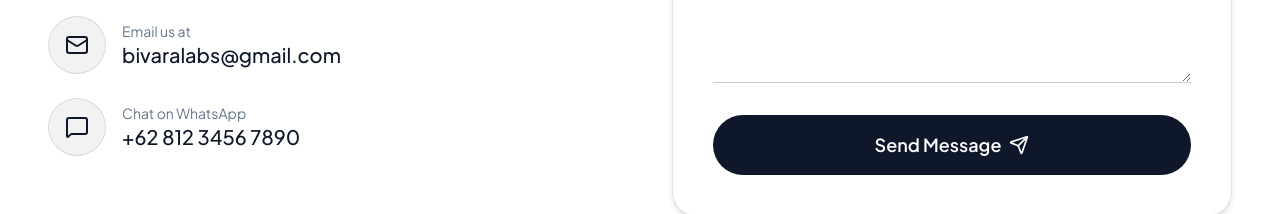
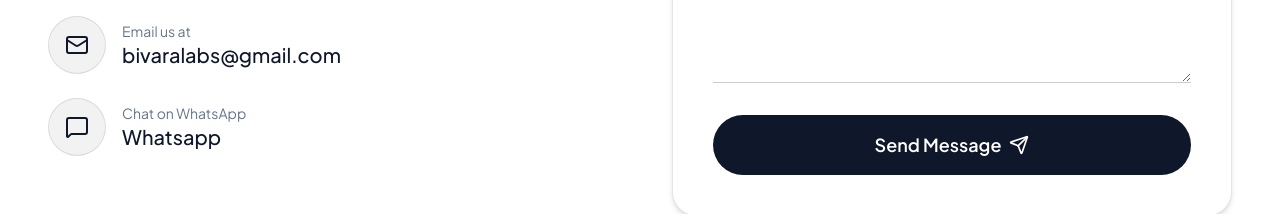
Before and after one commit to mrizkyn/xynetic, a Next.js app: page / in a window 1280 px wide. Shown: the part 5940-6154 px from the top of the page. Built offline with nearby package versions, Linux system fonts and the light colour scheme.

Commit message:
fix: telp

```diff
--- a/components/sections/contact-section.tsx
+++ b/components/sections/contact-section.tsx
@@ -79,10 +79,10 @@ export function ContactSection() {
                     Chat on WhatsApp
                   </p>
                   <a
-                    href="https://wa.me/6281234567890"
+                    href="https://wa.me/6281228394601"
                     className="text-lg sm:text-xl font-medium text-foreground group-hover:text-green-500 transition-colors"
                   >
-                    +62 812 3456 7890
+                    Whatsapp
                   </a>
                 </div>
               </div>
```
